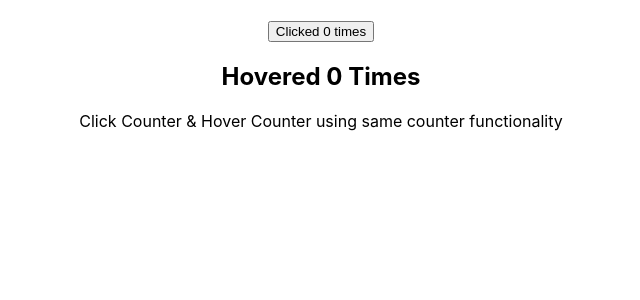
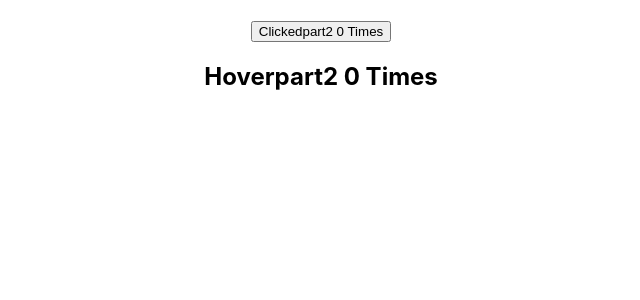
Before and after one commit to vaishak-web/learn_react, a React (Create React App) app: page / in a window 1280 px wide. Shown: the top 300 px of the page, without its empty margins (319-959 px from the left). Built offline with nearby package versions, Linux system fonts and the light colour scheme.

Commit message:
renderProp

```diff
--- a/src/App.js
+++ b/src/App.js
@@ -2,15 +2,32 @@ import "./App.css";
 import { Component } from "react";
 import ClicCounter from "./components/ClicCounter";
 import HoverCounter from "./components/HoverCounter";
+import ClicCounter2 from "./components/ClicCounter2";
+import HoverCounter2 from "./components/HoverCounter2";
+import User from "./components/User";
+import Counter2 from "./components/Counter2";
 
 class App extends Component {
   render() {
     return (
       <div className="App">
         <br />
-        <ClicCounter />
+        {/* <ClicCounter />
         <HoverCounter />
         <p>Click Counter & Hover Counter using same counter functionality</p>
+        <ClicCounter2 />
+        <HoverCounter2 />
+        <User render={(isLoggedIn) => isLoggedIn ? 'vaky' : 'guest'}/>   */}
+        <Counter2
+          render={(count, incrementCount) => (
+            <ClicCounter2 count={count} incrementCount={incrementCount} />
+          )}
+        />
+        <Counter2
+          render={(count, incrementCount) => (
+            <HoverCounter2 count={count} incrementCount={incrementCount} />
+          )}
+        />
       </div>
     );
   }
--- /dev/null
+++ b/src/components/ClicCounter2.js
@@ -0,0 +1,15 @@
+import React, { Component } from 'react'
+
+class ClicCounter2 extends Component {
+
+    render() {
+        const {count, incrementCount} = this.props
+        return (
+            <div>
+                <button onClick={incrementCount} >Clickedpart2 {count} Times</button>
+            </div>
+        )
+    }
+}
+
+export default ClicCounter2
--- /dev/null
+++ b/src/components/Counter2.js
@@ -0,0 +1,28 @@
+import React, { Component } from 'react'
+
+class Counter2 extends Component {
+    constructor(props) {
+        super(props)
+
+        this.state = {
+             count: 0
+        }
+    }
+
+    incrementCount = () =>{
+        this.setState(prevState => {
+            return{
+                count: prevState.count +1
+            }
+        })
+    }
+    render() {
+        return (
+            <div>
+                {this.props.render(this.state.count, this.incrementCount)}
+            </div>
+        )
+    }
+}
+
+export default Counter2
--- /dev/null
+++ b/src/components/HoverCounter2.js
@@ -0,0 +1,15 @@
+import React, { Component } from 'react'
+
+class HoverCounter2 extends Component {
+
+    render() {
+        const {count, incrementCount} = this.props
+        return (
+            <div>
+                <h2 onMouseOver={incrementCount} >Hoverpart2 {count} Times</h2>
+            </div>
+        )
+    }
+}
+
+export default HoverCounter2
--- /dev/null
+++ b/src/components/User.js
@@ -0,0 +1,13 @@
+import React, { Component } from 'react'
+
+class User extends Component {
+    render() {
+        return (
+            <div>
+                {this.props.render(false)}
+            </div>
+        )
+    }
+}
+
+export default User
```
